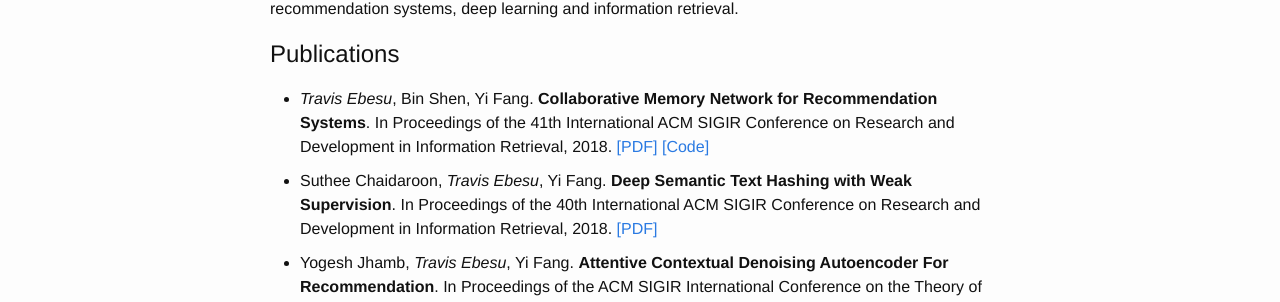
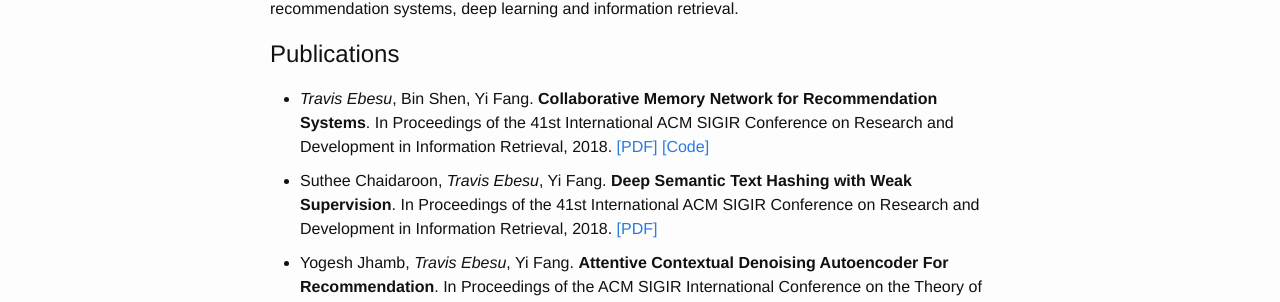
Before and after one commit to tebesu/tebesu.github.io, a Jekyll site: the page built from about.md, in a window 1280 px wide. Shown: the part 191-493 px from the top of the page. Built offline with Jekyll 4.4.1, drawn with Linux system fonts in a browser that asks for light colours.

Commit message:
fix typo

```diff
--- a/about.md
+++ b/about.md
@@ -9,8 +9,8 @@ Travis Ebesu, I am a Ph.D. student at Santa Clara University advised by Dr. [Yi
 
 
 # Publications
-* {:.lispace} *Travis Ebesu*, Bin Shen, Yi Fang. **Collaborative Memory Network for Recommendation Systems**. In Proceedings of the 41th International ACM SIGIR Conference on Research and Development in Information Retrieval, 2018. [[PDF]](https://arxiv.org/pdf/1804.10862.pdf) [[Code]](https://github.com/tebesu/CollaborativeMemoryNetwork)
-* {:.lispace} Suthee Chaidaroon, *Travis Ebesu*, Yi Fang. **Deep Semantic Text Hashing with Weak Supervision**. In Proceedings of the 40th International ACM SIGIR Conference on Research and Development in Information Retrieval, 2018. [[PDF]](http://www.cse.scu.edu/~yfang/Deep_Semantic_Text_Hashing_Weak_Supervision.pdf)
+* {:.lispace} *Travis Ebesu*, Bin Shen, Yi Fang. **Collaborative Memory Network for Recommendation Systems**. In Proceedings of the 41st International ACM SIGIR Conference on Research and Development in Information Retrieval, 2018. [[PDF]](https://arxiv.org/pdf/1804.10862.pdf) [[Code]](https://github.com/tebesu/CollaborativeMemoryNetwork)
+* {:.lispace} Suthee Chaidaroon, *Travis Ebesu*, Yi Fang. **Deep Semantic Text Hashing with Weak Supervision**. In Proceedings of the 41st International ACM SIGIR Conference on Research and Development in Information Retrieval, 2018. [[PDF]](http://www.cse.scu.edu/~yfang/Deep_Semantic_Text_Hashing_Weak_Supervision.pdf)
 * {:.lispace} Yogesh Jhamb, *Travis Ebesu*, Yi Fang. **Attentive Contextual Denoising Autoencoder For Recommendation**. In Proceedings of the ACM SIGIR International Conference on the Theory of Information Retrieval (ICTIR), 2018. \[PDF Coming Soon\]
 * {:.lispace} *Travis Ebesu*, Yi Fang. **Neural Citation Network for Context-Aware Citation Recommendation**. In Proceedings of the 40th International ACM SIGIR Conference on Research and Development in Information Retrieval, 2017. [[PDF]](http://www.cse.scu.edu/~yfang/NCN.pdf) [[Poster]]({{ site.url }}/assets/image/NCN_Poster_SIGIR_2017.pdf) [[Code]](https://github.com/tebesu/NeuralCitationNetwork)
 * {:.lispace} *Travis Ebesu*, Yi Fang. **Neural Semantic Personalized Ranking for Item Cold-Start Recommendation**. In Information Retrieval Journal (IRJ), Springer, 2017. [[PDF]](http://www.cse.scu.edu/~yfang/NSPR.pdf)
```
